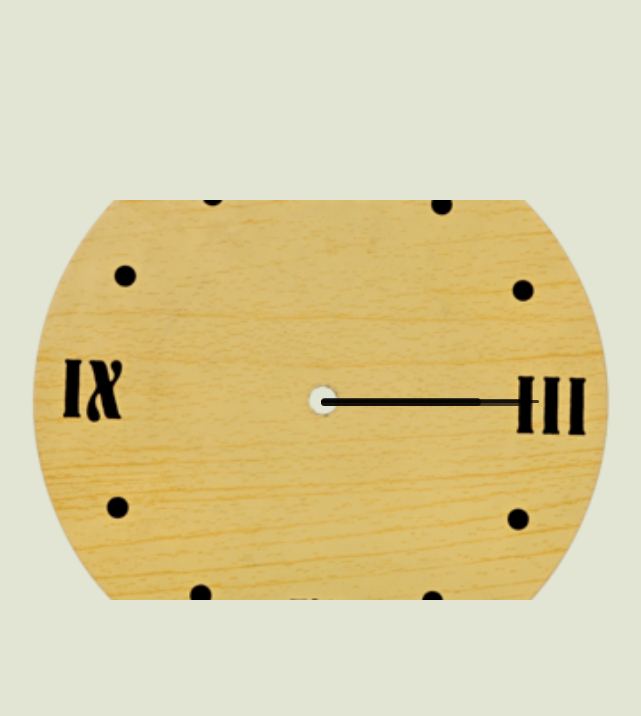
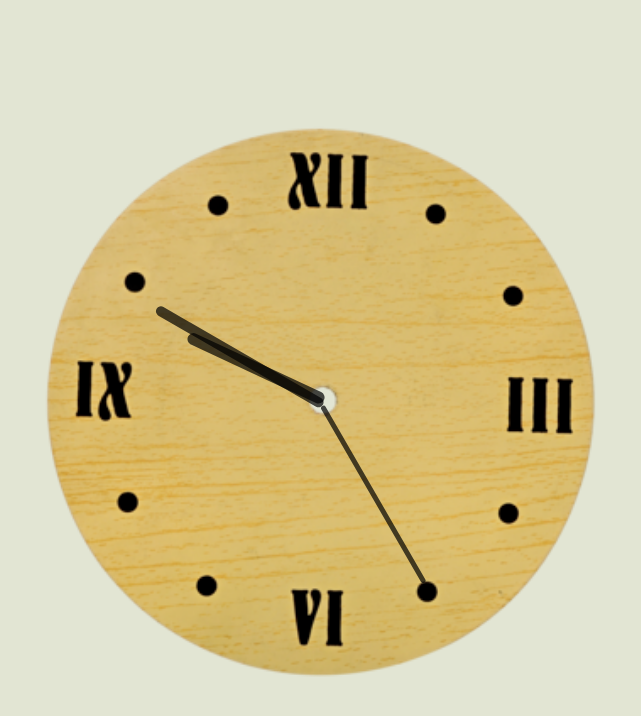
Before and after one commit to badhon-dalbot/analog-clock, a plain HTML site: page index.html in a window 1280 px wide. Shown: the whole page, without its empty margins (319-960 px from the left). Drawn offline with Linux system fonts and the light colour scheme.

Commit message:
final commit

```diff
--- a/script.js
+++ b/script.js
@@ -0,0 +1,18 @@
+
+setInterval(()=>{
+
+const date = new Date();
+
+const hour = date.getHours();
+const minute = date.getMinutes();
+const second = date.getSeconds();
+
+const hourRotation = 30 * hour + minute / 2;
+const minuteRotaion = minute * 6;
+const secondRotation = second * 6;
+
+document.getElementById("hour").style.transform = `rotate(${hourRotation}deg)`;
+document.getElementById("minute").style.transform = `rotate(${minuteRotaion}deg)`;
+document.getElementById("second").style.transform = `rotate(${secondRotation}deg)`;
+
+},1000)
--- a/style.css
+++ b/style.css
@@ -13,9 +13,10 @@ body {
 }
 
 .clock-container {
-    width: 50%;
-    height: 50vh;
+    width: 600px;
+    height: 600px;
     background: url(images/anolog-clock.png) no-repeat center;
+
     background-size: cover;
     position: relative;
 }
@@ -23,26 +24,28 @@ body {
 #hour, #minute, #second {
     position: absolute;
     background: black;
-    transform-origin: 0%;
+    transform-origin: bottom;
     border-radius: 10px;
     opacity: 0.7;
-    left: 50%;
 }
 #hour {
-    height: 2%;
-    width: 25%;
-    top: 49.5%;
+    height: 25%;
+    width: 2%;
+    top: 25%;
+    left: 49.5%;
+
 }
  #minute {
-    height: 1.6%;
-    width: 32%;
-    top: 49.8%;
-    left: 50%;
+    height: 32%;
+    width: 1.6%;
+    top: 18.8%;
+    left: 49.5%;
 
 }
 #second {
-    height: 0.8%;
-    width: 34%;
-    top: 50%;
+    height: 34%;
+    width: 0.8%;
+    top: 17%;
+    left: 49.8%;
 
 }
```
